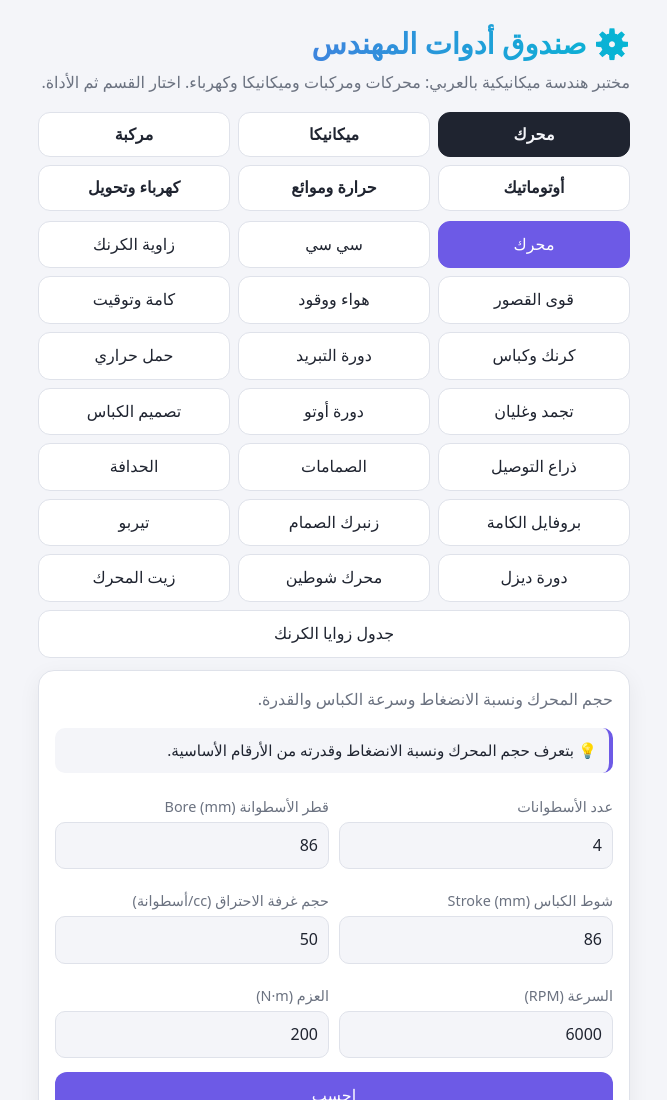
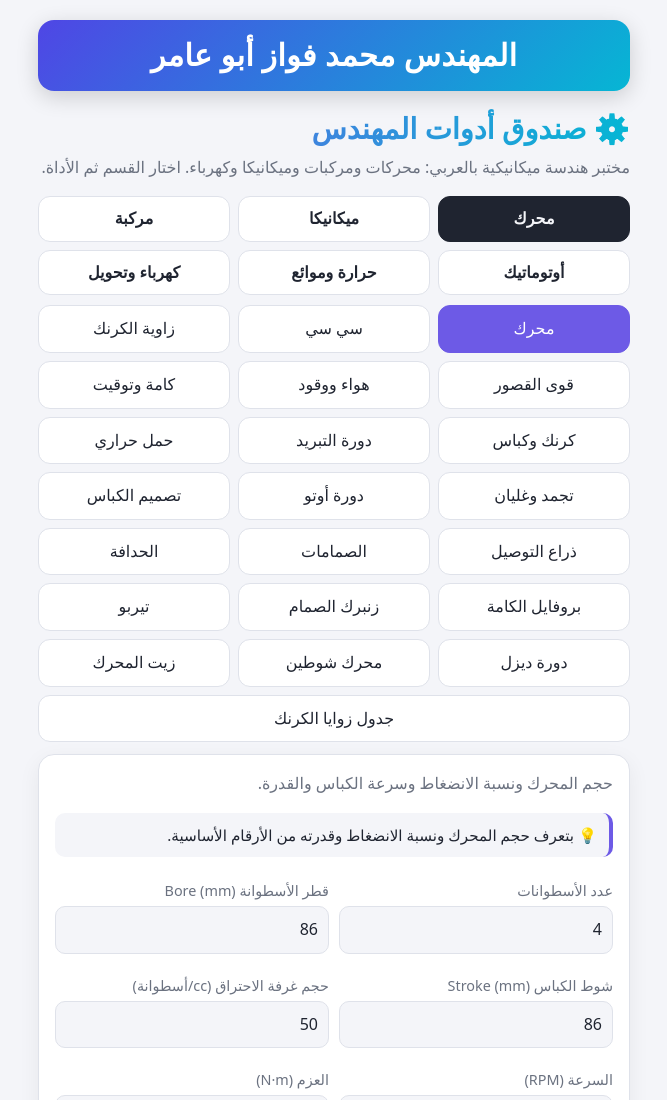
Before and after one commit to mabuamer-eng/mabuamer-eng.github.io, a plain HTML site: page index.html in a window 1280 px wide. Shown: the top 1100 px of the page, without its empty margins (306-973 px from the left). Drawn offline with Linux system fonts and the light colour scheme.

Commit message:
Add files via upload

```diff
--- a/index.html
+++ b/index.html
@@ -42,10 +42,13 @@ input:focus,select:focus{outline:2px solid var(--acc);outline-offset:1px}
 .say{background:var(--bg);border-right:4px solid var(--acc);padding:10px 12px;border-radius:10px;margin-bottom:12px;font-size:.95rem}
 table{width:100%;border-collapse:collapse;font-size:.82rem}th,td{padding:4px 3px;border-bottom:1px solid var(--line);text-align:center}th{color:var(--mute)}
 details{margin:8px 0;border:1px solid var(--line);border-radius:12px;padding:6px 12px}summary{cursor:pointer;padding:6px 0;font-weight:700}details p{margin:4px 0 8px;font-size:.95rem}
+.owner{text-align:center;font-size:1.9rem;font-weight:800;line-height:1.4;padding:14px 10px;margin:0 0 14px;border-radius:16px;color:#fff;background:linear-gradient(135deg,#4f46e5,#06b6d4);box-shadow:0 6px 22px #0000002a;letter-spacing:.3px}
+@media(max-width:480px){.owner{font-size:1.5rem}}
 </style>
 </head>
 <body>
 <main>
+<div class="owner">المهندس محمد فواز أبو عامر</div>
 <h1>⚙️ صندوق أدوات المهندس</h1>
 <p class="sub">مختبر هندسة ميكانيكية بالعربي: محركات ومركبات وميكانيكا وكهرباء. اختار القسم ثم الأداة.</p>
 
```
